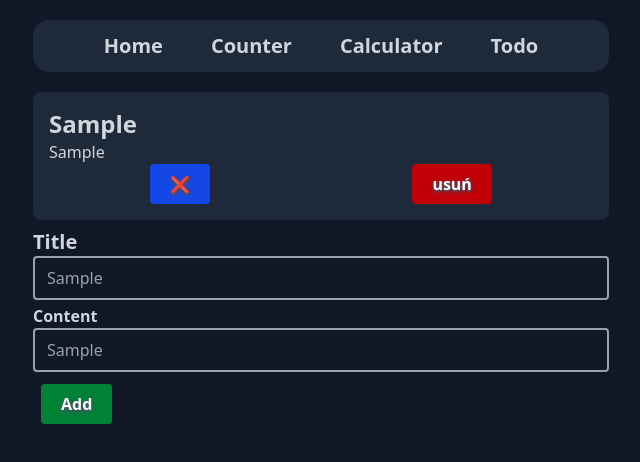
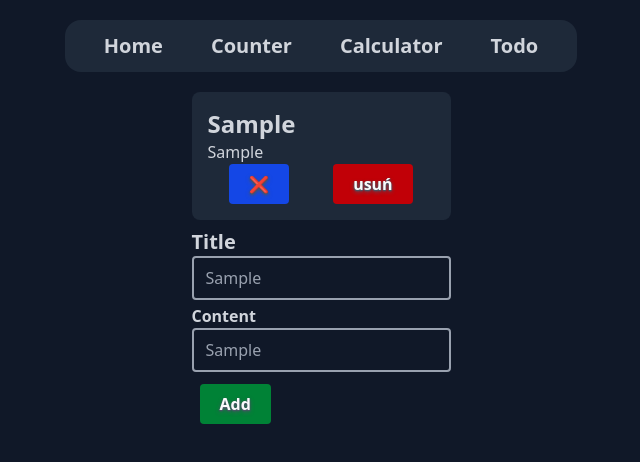
Before and after one commit to dev-anagram/react-apps, a React (Vite) app: page /todo in a window 1280 px wide. Both pictures are taken after typing "Sample", "Sample" into the empty fields and a click on the button "Add". Shown: the top 462 px of the page, without its empty margins (319-959 px from the left). Built offline with nearby package versions, Linux system fonts and the light colour scheme.

Commit message:
minor fixes

```diff
--- a/src/index.css
+++ b/src/index.css
@@ -9,7 +9,7 @@
 }
 
 .todo-add{
-    @apply border-2 rounded w-xl py-2 px-3 text-gray-400 mb-1;
+    @apply border-2 rounded max-w-xl py-2 px-3 text-gray-400 mb-1;
 }
 
 .button-add{
--- a/src/pages/Calculator.tsx
+++ b/src/pages/Calculator.tsx
@@ -9,7 +9,7 @@ export default function Calculator(){
             return;
         }
         setExpression((prev) => prev + value);
-  };
+    };
 
     const handleClear = () => {
         setExpression("");
@@ -26,7 +26,9 @@ export default function Calculator(){
     }
 
     return (
+        // wrapper
         <div className="grid-cols-1 p-4 bg-blue-950 rounded-2xl w-auto h-min relative border-solid border-3 border-gray-500">
+            {/* screen */}
             <div className="mb-2 h-auto bg-gray-900 rounded-2xl border-solid border-3 border-black">
                 <p className="text-3xl px-2 py-1 text-right font-bold">
                     {!result ? (
@@ -42,6 +44,7 @@ export default function Calculator(){
                     )}
                 </p>
             </div>
+            {/* buttons */}
             <div className="p-2 grid grid-cols-4 place-items-center gap-2 py-2 h-auto bg-gray-900 rounded-2xl border-solid border-3 border-black">
                 <button onClick={() => handleClick("%")} className="btn-calc">%</button>
                 <button onClick={handleClear} className="btn-calc">CE</button>
--- a/src/pages/Todo.tsx
+++ b/src/pages/Todo.tsx
@@ -37,10 +37,10 @@ export default function Todo(){
 
     const renderList = () => {
         return list.map((val: todoItem) => (
-            <div className="grid grid-cols-1 w-xl bg-gray-800 p-4 rounded-lg mb-2 text-pretty " key={val.id}>
+            <div className="grid grid-cols-1 max-w-xl bg-gray-800 p-4 rounded-lg mb-2 text-pretty" key={val.id}>
                 <div className={val.isCompleted ? "line-through text-gray-400" : ""}>
-                    <p className="font-bold text-2xl">{val.title}</p>
-                    {val.content}
+                    <p className="font-extrabold text-2xl whitespace-normal break-words">{val.title}</p>
+                    <p className="font-medium text-l whitespace-normal break-words">{val.content}</p>
                 </div>
                 <div className="flex justify-around">
                     <button className="button-reset" onClick={() => toggleTodo(val.id)}>{val.isCompleted ? "✅" : "❌"}</button>
```
